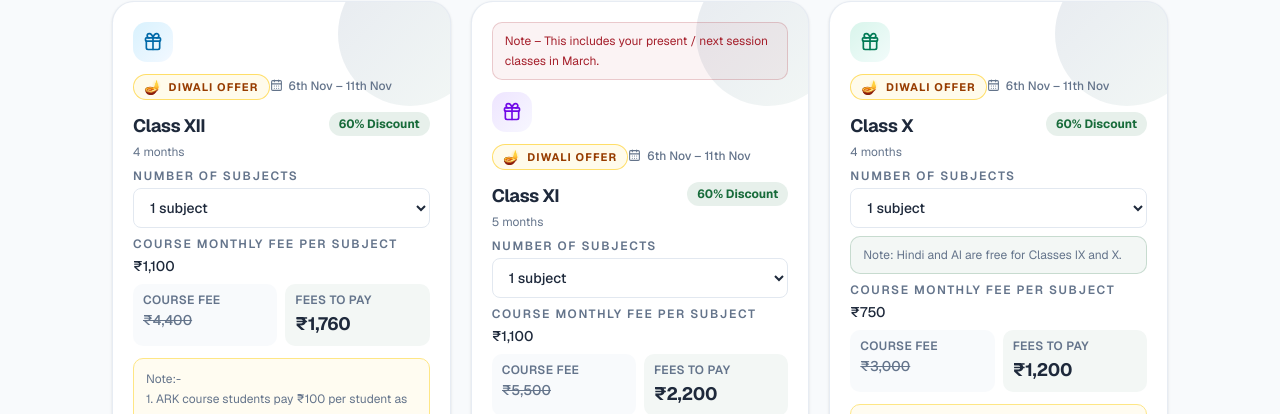
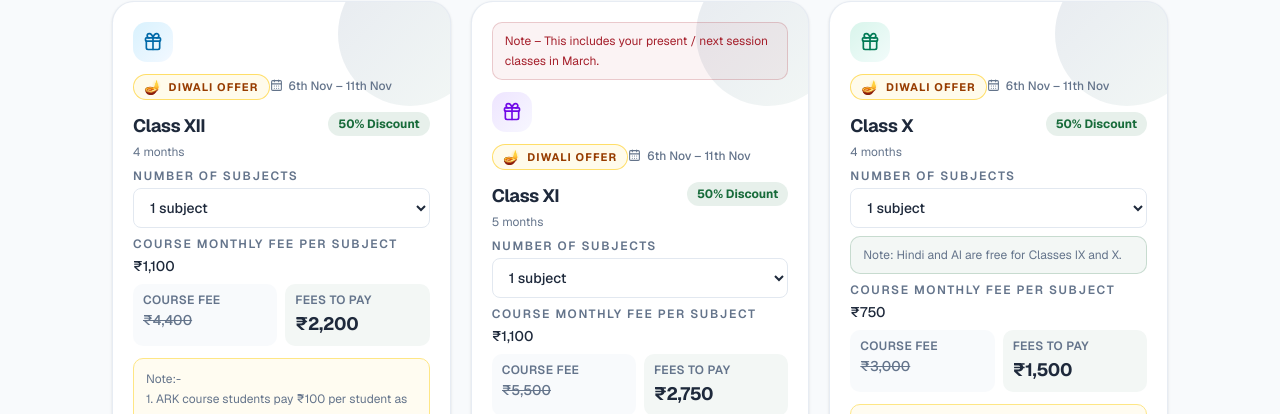
Before and after one commit to nikhilgoswami99/Sai-Academy-LMS, a Next.js app: page /courses/crash-course in a window 1280 px wide. Shown: the part 538-952 px from the top of the page. Built offline with nearby package versions, Linux system fonts and the light colour scheme.

Commit message:
feat: simplify discount rate calculation by removing subject count dependency

```diff
--- a/app/(website)/courses/[slug]/gift-token-fees.tsx
+++ b/app/(website)/courses/[slug]/gift-token-fees.tsx
@@ -126,22 +126,14 @@ const formatCurrency = (amount: number) =>
     maximumFractionDigits: 0,
   }).format(amount);
 
-function getDiscountRate(token: GiftToken, subjectCount: number) {
-  if (token.classes === "IX" || token.classes === "X") {
-    return subjectCount <= 3 ? 60 : 50;
-  }
-
-  if (token.classes === "XI" || token.classes === "XII") {
-    return subjectCount <= 2 ? 60 : 50;
-  }
-
+function getDiscountRate(token: GiftToken) {
   return token.discount;
 }
 
 function calculateFee(token: GiftToken, subjectCount: number) {
   const chargeableSubjects = token.id >= 3 ? Math.min(subjectCount, 4) : subjectCount;
   const courseFee = chargeableSubjects * token.totalFee;
-  const discountRate = getDiscountRate(token, subjectCount);
+  const discountRate = getDiscountRate(token);
   const total = courseFee * (1 - discountRate / 100);
   const discountAmount = courseFee - total;
 
@@ -774,7 +766,7 @@ export function GiftTokenFees() {
                   Class {token.classes}
                 </span>
                 <span className="rounded-full bg-brand-green/10 px-2.5 py-1 text-xs font-bold text-brand-green">
-                  {getDiscountRate(token, subjectCount)}% Discount
+                  {getDiscountRate(token)}% Discount
                 </span>
               </span>
               <span className="mt-1 block text-xs text-muted-foreground">
```
